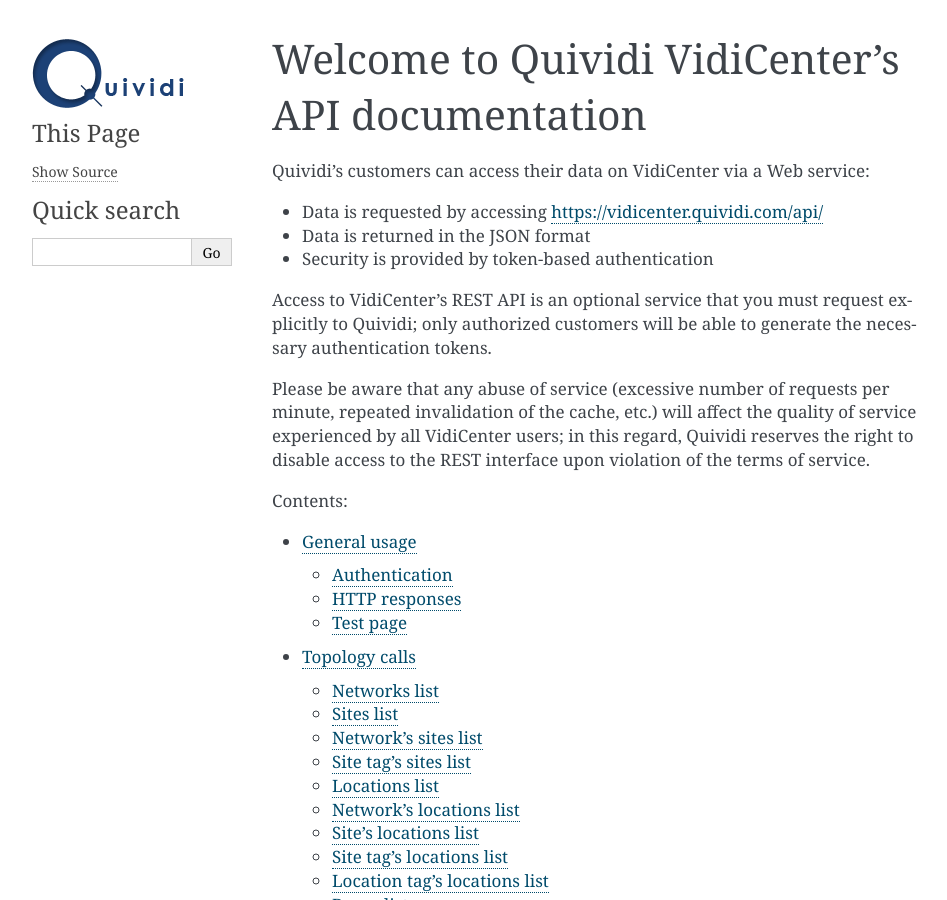
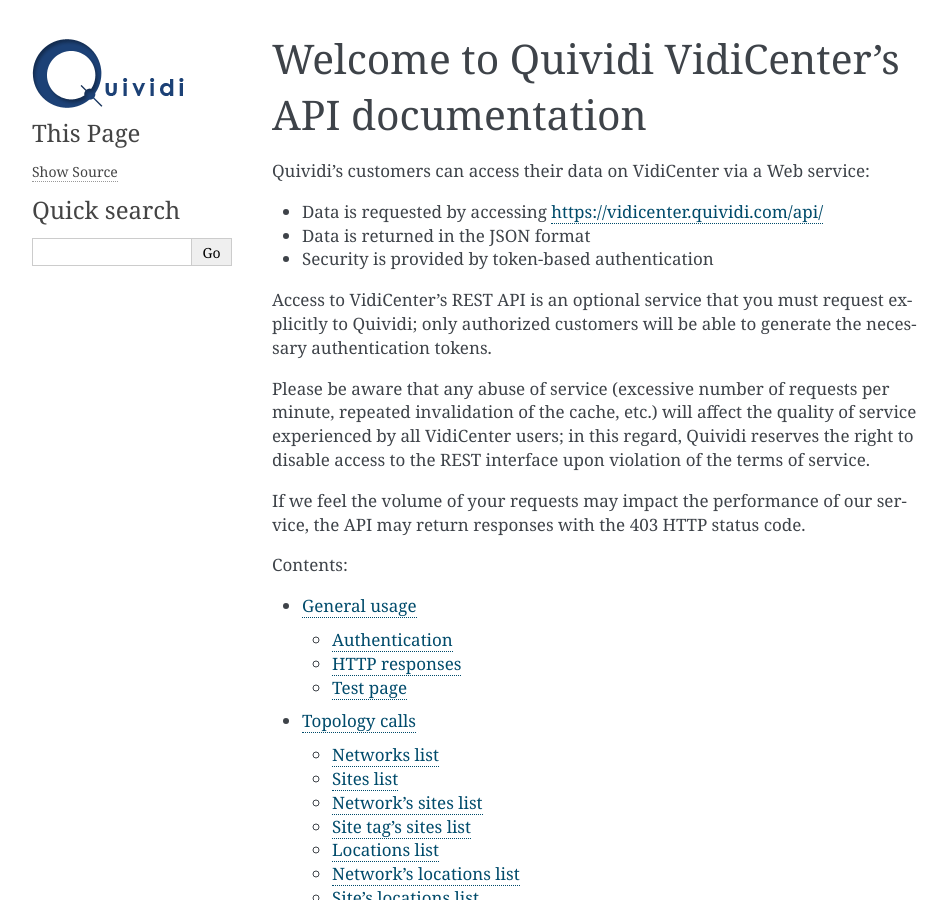
Before and after one commit to quividi/vidicenter-api-documentation, a Sphinx documentation site: the page built from docs/source/index.rst, in a window 1280 px wide and 900 px high. Shown: the whole window, without its empty margins (148-1095 px from the left). Built offline with Sphinx 7.4.7, drawn with Linux system fonts in a browser that asks for light colours.

Commit message:
Fix [#140548725] Added sentence on rate limiting

```diff
--- a/docs/source/index.rst
+++ b/docs/source/index.rst
@@ -11,6 +11,8 @@
 authorized customers will be able to generate the necessary authentication tokens.
 
 Please be aware that any abuse of service (excessive number of requests per minute, repeated invalidation of the cache, etc.) will affect the quality of service experienced by all VidiCenter users; in this regard, Quividi reserves the right to disable access to the REST interface upon violation of the terms of service.
+
+If we feel the volume of your requests may impact the performance of our service, the API may return responses with the 403 HTTP status code.
 
 Contents:
 
```
